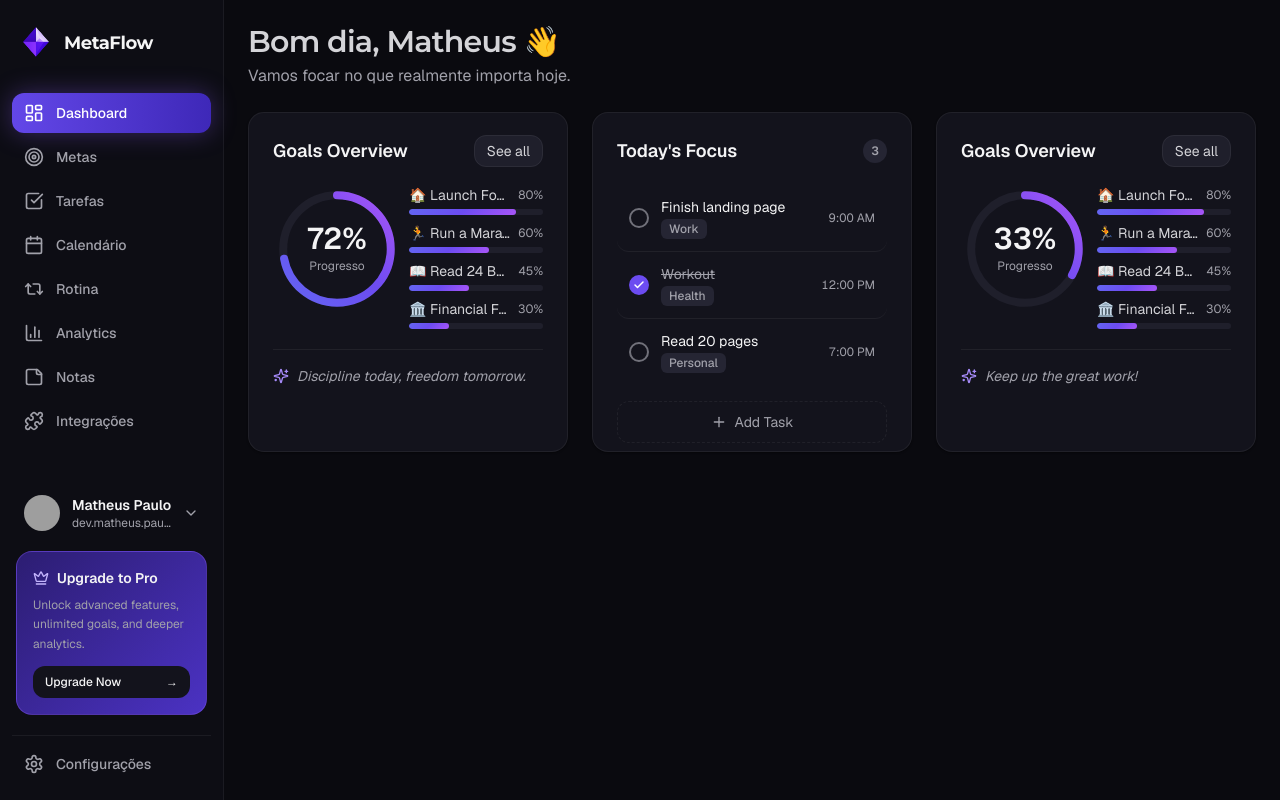
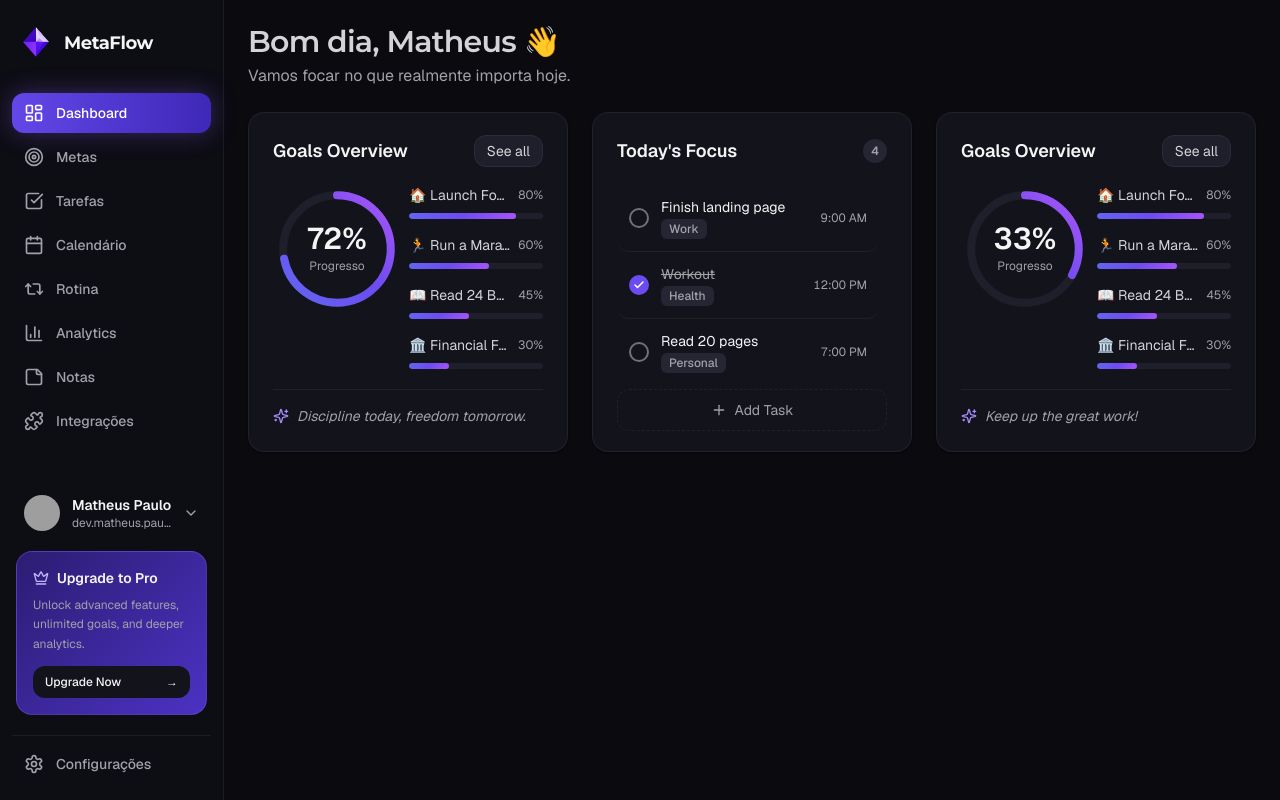
Before and after one commit to matheuspsb/metaflow, a Next.js app: page /dashboard in a window 1280 px wide. Built offline with nearby package versions, Linux system fonts and the light colour scheme; grey boxes are pictures that could not be loaded.

Commit message:
feat: add TodaysFocusCard with fixed height and scrollable task list

```diff
--- a/src/components/dashboard/focus/TodaysFocusCard.tsx
+++ b/src/components/dashboard/focus/TodaysFocusCard.tsx
@@ -16,6 +16,7 @@ const DEFAULT_TASKS: Task[] = [
   { id: '1', title: 'Finish landing page', category: 'Work', time: '9:00 AM', done: false },
   { id: '2', title: 'Workout', category: 'Health', time: '12:00 PM', done: true },
   { id: '3', title: 'Read 20 pages', category: 'Personal', time: '7:00 PM', done: false },
+  { id: '4', title: 'Schedule team meeting', category: 'Work', time: '2:00 PM', done: false },
 ]
 
 export function TodaysFocusCard({
@@ -42,7 +43,10 @@ export function TodaysFocusCard({
         </span>
       }
     >
-      <ul className="divide-border-subtle mb-4 flex flex-col divide-y" aria-label="Today's tasks">
+      <ul
+        className="divide-border-subtle [&::-webkit-scrollbar-thumb]:bg-brand-500/70 mb-4 flex max-h-47 flex-col divide-y overflow-y-auto pr-2 [&::-webkit-scrollbar]:w-1 [&::-webkit-scrollbar-thumb]:rounded-full"
+        aria-label="Today's tasks"
+      >
         {tasks.map((task) => (
           <TaskRow key={task.id} task={task} onToggle={handleToggle} />
         ))}
--- a/src/components/dashboard/goals/GoalRow.tsx
+++ b/src/components/dashboard/goals/GoalRow.tsx
@@ -11,7 +11,7 @@ interface GoalRowProps {
 
 export function GoalRow({ goal }: GoalRowProps) {
   return (
-    <li className="flex w-full flex-col gap-1 overflow-hidden">
+    <li className="flex w-full flex-col gap-2 overflow-hidden">
       <div className="flex items-center justify-between gap-2">
         <span className="text-fg-secondary flex-1 truncate text-sm" title={goal.label}>
           {goal.icon} {goal.label}
--- a/src/components/dashboard/goals/GoalsCard.tsx
+++ b/src/components/dashboard/goals/GoalsCard.tsx
@@ -42,7 +42,10 @@ export function GoalsCard({
       <div className="flex gap-2">
         <DonutProgress value={overallProgress} />
 
-        <ul className="flex flex-1 overflow-hidden flex-col justify-center gap-2" aria-label="Goals list">
+        <ul
+          className="flex flex-1 flex-col justify-center gap-4 overflow-hidden"
+          aria-label="Goals list"
+        >
           {goals.map((goal) => (
             <GoalRow key={goal.id} goal={goal} />
           ))}
```
